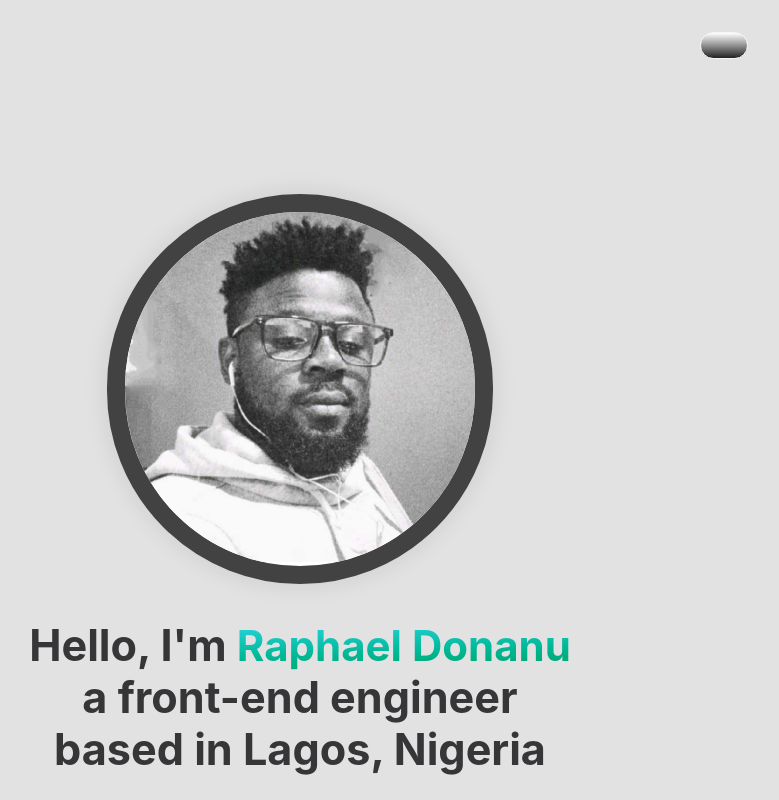
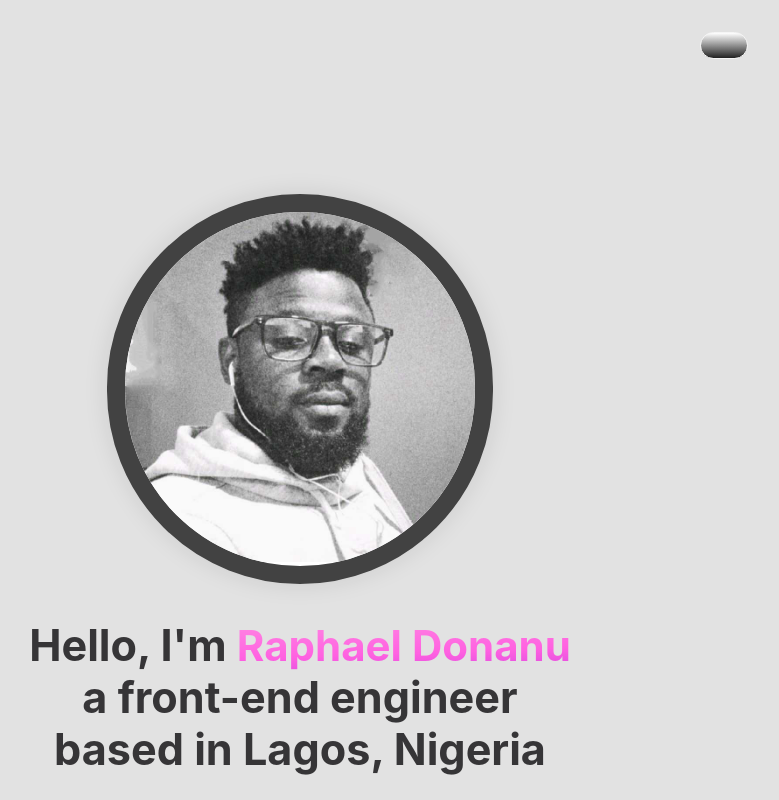
Before and after one commit to Raphael2k6/mynewportfolio, a Next.js app: page / in a window 1280 px wide. Shown: the top 800 px of the page, without its empty margins (340-1119 px from the left). Built offline with nearby package versions, Linux system fonts and the light colour scheme; some icons are missing.

Commit message:
fixing aninmation frequency

```diff
--- a/Components/AnimatedText/AnimatedText.js
+++ b/Components/AnimatedText/AnimatedText.js
@@ -26,7 +26,7 @@ const AnimatedGradientText = styled.span`
   background-image: -webkit-linear-gradient(92deg, #f35626, #feab3a);
   -webkit-background-clip: text;
   -webkit-text-fill-color: transparent;
-  -webkit-animation: ${hue} 10s infinite linear;
+  -webkit-animation: ${hue} 5s infinite linear;
   font-family: -apple-system, BlinkMacSystemFont, "Segoe UI", Helvetica, Arial,
     sans-serif, "Apple Color Emoji", "Segoe UI Emoji", "Segoe UI Symbol";
   font-feature-settings: "kern";
```
